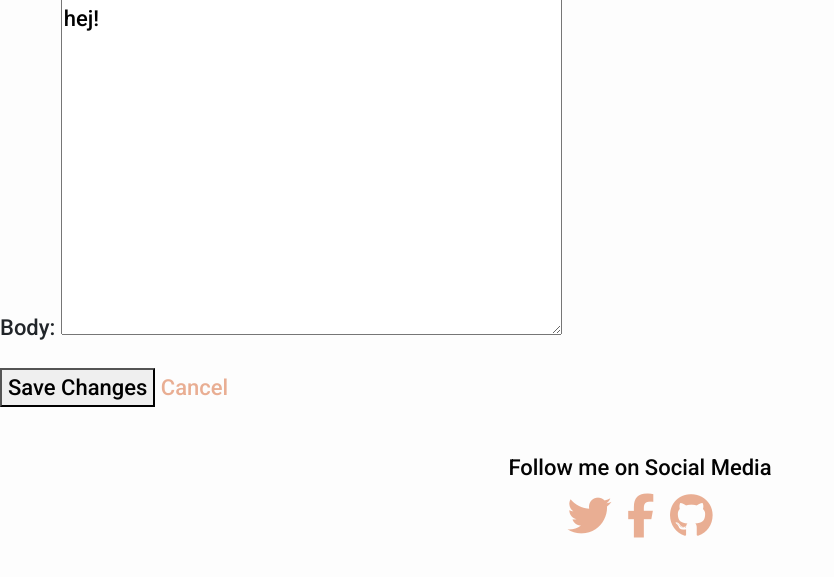
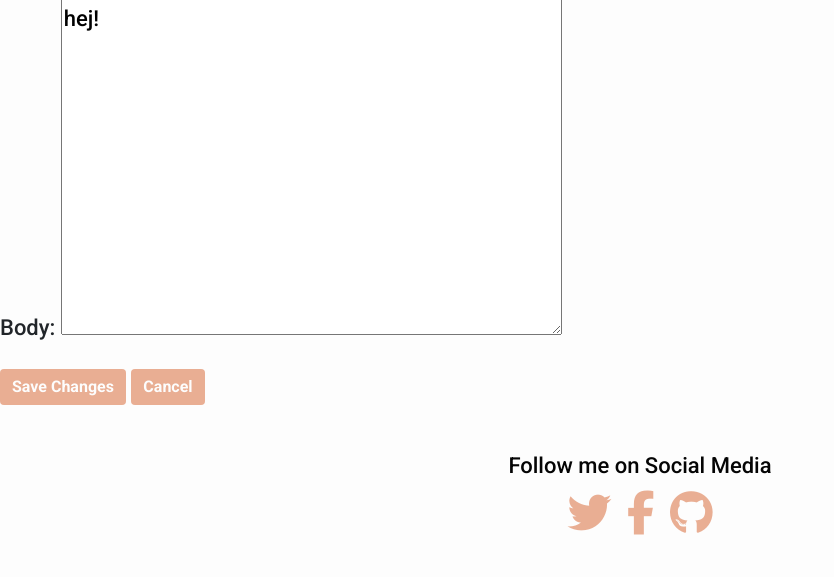
Before and after one commit to MattheusKasa/My-Django-Blog, a Django app: page /comment/40/edit/ in a window 1280 px wide. Shown: the part 148-725 px from the top of the page, without its empty margins (0-834 px from the left). Run offline with Django 4.2, Linux system fonts and the light colour scheme; a user stored in the database is signed in; data comes from the database, SQL or seed files in the repository; both versions use the stored data as it was after the commit; some libraries are stand-ins or nearby versions; some web fonts are replaced.

Commit message:
Add styling to edit comment button

```diff
--- a/templates/edit_comment.html
+++ b/templates/edit_comment.html
@@ -1,11 +1,11 @@
 {% extends "base.html" %}
-
+{% load static %}
 {% block content %}
   <h2>Edit Comment</h2>
   <form method="POST">
     {% csrf_token %}
     {{ form.as_p }}
-    <button type="submit">Save Changes</button>
-    <a href="{% url 'post_detail' slug=comment.post.slug %}">Cancel</a>
+    <button type="submit" class="btn btn-primary">Save Changes</button>
+    <a class="btn btn-primary" href="{% url 'post_detail' slug=comment.post.slug %}">Cancel</a>
   </form>
 {% endblock %}
--- a/templates/post_detail.html
+++ b/templates/post_detail.html
@@ -26,7 +26,7 @@
             <a href="{% url 'edit_comment' comment_id=comment.id %}">Edit</a>
             <form method="POST" action="{% url 'comment_delete' slug=post.slug comment_id=comment.id %}">
               {% csrf_token %}
-              <button type="submit" class="btn btn-primary  btn-lg">Delete</button>
+              <button type="submit" class="btn btn-danger  btn-lg">Delete</button>
             </form>
           {% endif %}
         </div>
```
Also changed, not shown: db.sqlite3.
